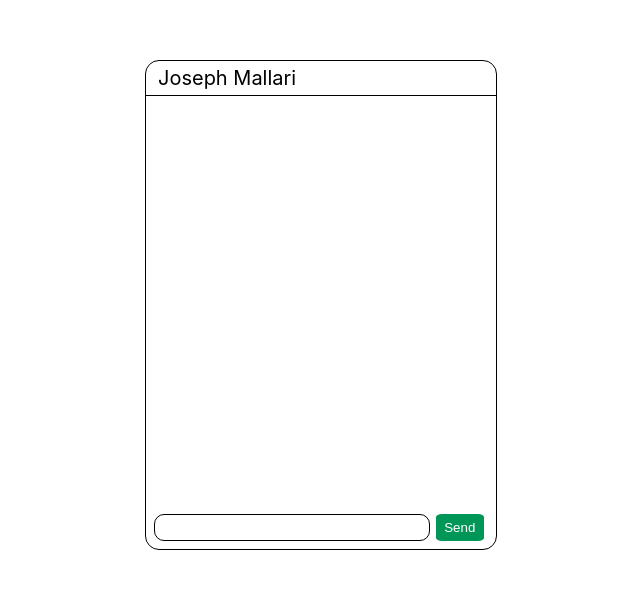
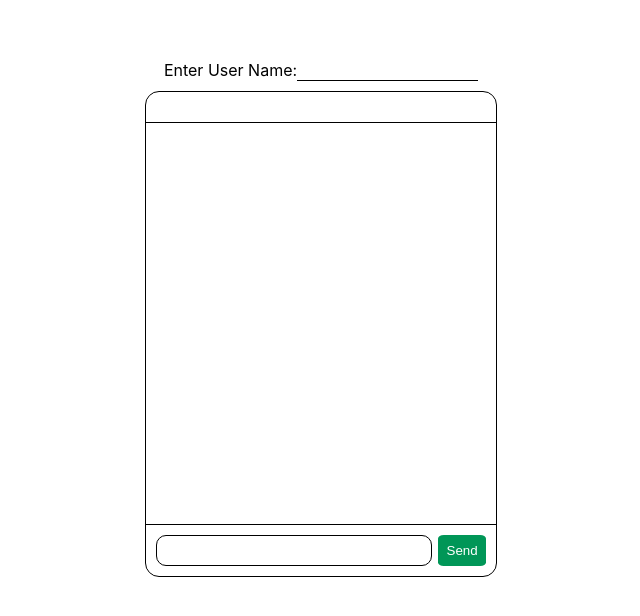
Before and after one commit to josephmallari/chat-app, a React (Create React App) app: page / in a window 1280 px wide. Shown: the top 616 px of the page, without its empty margins (319-959 px from the left). Built offline with nearby package versions, Linux system fonts and the light colour scheme.

Commit message:
css edits and add user name input

```diff
--- a/src/App.css
+++ b/src/App.css
@@ -1,11 +1,12 @@
-.App {
+.chat-app {
   display: flex;
   align-items: center;
   justify-content: center;
   margin-top: 60px;
+  flex-direction: column;
 }
 
-.wrapper {
+.chat-wrapper {
   border: 1px solid #000;
   border-radius: 14px;
   min-width: 350px;
@@ -13,14 +14,16 @@
 }
 
 .submit-wrapper {
-  bottom: 8px;
-  left: 8px;
+  bottom: 10px;
   position: absolute;
   width: 100%;
+  border-top: 1px solid #000;
+  padding-top: 10px;
 }
 
 form {
   width: 100%;
+  padding-left: 10px;
   display: flex;
 }
 
@@ -29,7 +32,7 @@ form input {
   appearance: none;
   border: 1px solid #000;
   border-radius: 10px;
-  padding: 5px;
+  padding: 7px;
 }
 
 form button {
@@ -44,6 +47,7 @@ form button {
 }
 
 .user {
+  height: 20px;
   padding: 5px 0 5px 12px;
   border-bottom: 1px solid #000;
 }
@@ -79,9 +83,18 @@ form button {
   background: #cdff00;
   margin-bottom: 0;
   border-radius: 4px;
-  border-bottom: 1px solid blue;
+  border-bottom: 1px solid #0000ff;
 }
 
 .message.replied + .message {
-  margin-bottom: 5px;
+  margin: 0 0 10px 14px;
 }
+
+.user-input {
+  margin-bottom: 10px;
+}
+
+.user-input input {
+  border: none;
+  border-bottom: 1px solid #000;
+}
--- a/src/App.tsx
+++ b/src/App.tsx
@@ -6,6 +6,7 @@ function App() {
   const [messages, setMessages] = useState<string[]>([]);
   const [inputText, setInputText] = useState<string>('');
   const [replyText, setReplyText] = useState<string>('');
+  const [userName, setUserName] = useState<string>('');
 
   function triggerLastReplied() {
     const messageArray = document.querySelectorAll('.message');
@@ -19,15 +20,8 @@ function App() {
           messageArray[i].classList.add('replied');
         }
       }
-
     }
   }
-
-  useEffect(() => {
-    if (document.querySelector('.replyState')) {
-      triggerLastReplied();
-    }
-  }, [messages]);
 
   function submitMessage(e: React.FormEvent<HTMLFormElement>) {
     e.preventDefault();
@@ -46,14 +40,25 @@ function App() {
     setReplyText(replyText);
   }
 
+  useEffect(() => {
+    if (document.querySelector('.replyState')) {
+      triggerLastReplied();
+    }
+  }, [messages]);
+
+
   const messagesMarkup = messages.map((message, i) => <Message key={i} text={message} getReplyText={getReplyText} />);
 
   return (
-    <div className="App">
-      <div className="wrapper">
-        <header className="user">
-          <h3 className="user__name">Joseph Mallari</h3>
-        </header>
+    <div className="chat-app">
+      <div className="user-input">
+        Enter User Name:
+        <input type="text" onChange={(e) => setUserName(e.target.value)}/>
+      </div>
+      <div className="chat-wrapper">
+        <div className="user">
+          <h3 className="user__name">{userName}</h3>
+        </div>
         <div className="messages">
           {messagesMarkup}
         </div>
```
